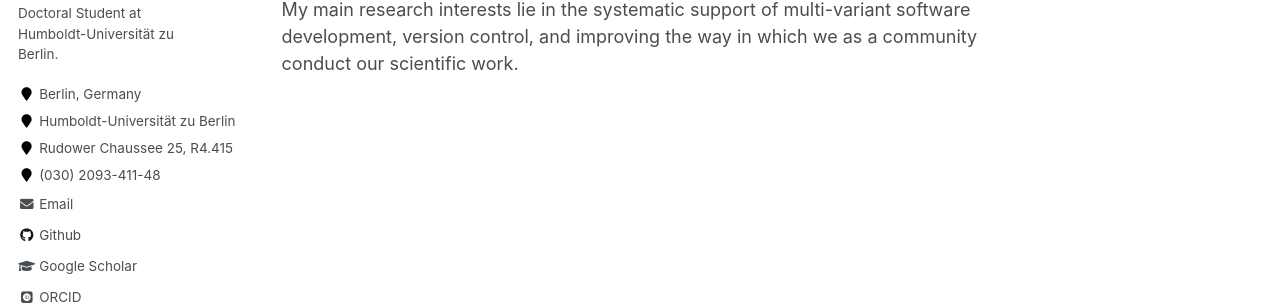
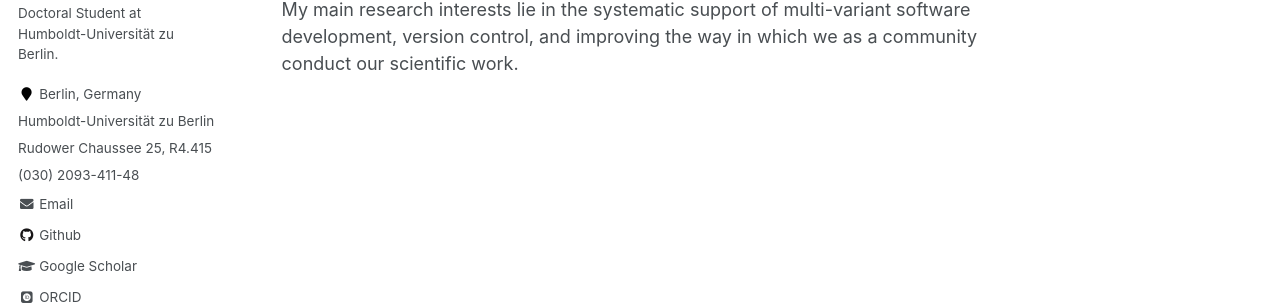
Before and after one commit to AlexanderSchultheiss/AlexanderSchultheiss.github.io, a Jekyll site: the page built from _pages/about.md, in a window 1280 px wide. Shown: the part 346-651 px from the top of the page. Built offline with Jekyll 4.4.1, drawn with Linux system fonts in a browser that asks for light colours; some web fonts are replaced.

Commit message:
removed location icon

```diff
--- a/_includes/author-profile.html
+++ b/_includes/author-profile.html
@@ -26,13 +26,13 @@
         <li><i class="fa fa-fw fa-map-marker" aria-hidden="true"></i> {{ author.location }}</li>
       {% endif %}
       {% if author.employer %}
-        <li><i class="fa fa-fw fa-map-marker" aria-hidden="true"></i> {{ author.employer }}</li>
+        <li>{{ author.employer }}</li>
       {% endif %}
       {% if author.address %}
-      <li><i class="fa fa-fw fa-map-marker" aria-hidden="true"></i> {{ author.address }}</li>
+      <li>{{ author.address }}</li>
       {% endif %}
       {% if author.phone %}
-      <li><i class="fa fa-fw fa-map-marker" aria-hidden="true"></i> {{ author.phone }}</li>
+      <li>{{ author.phone }}</li>
       {% endif %}
       {% if author.uri %}
         <li><a href="{{ author.uri }}"><i class="fas fa-fw fa-link" aria-hidden="true"></i> {{ site.data.ui-text[site.locale].website_label | default: "Website" }}</a></li>
```
